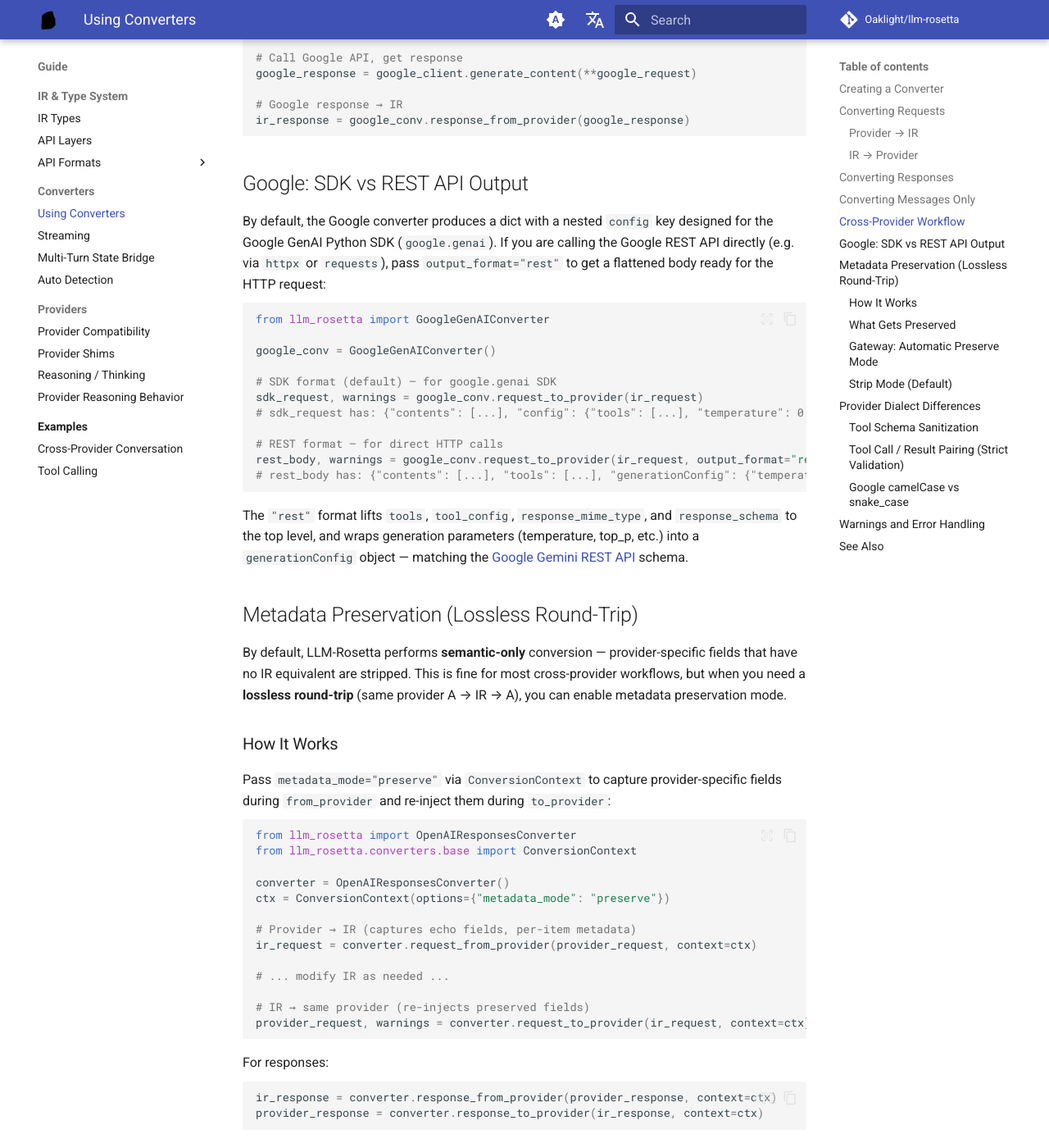
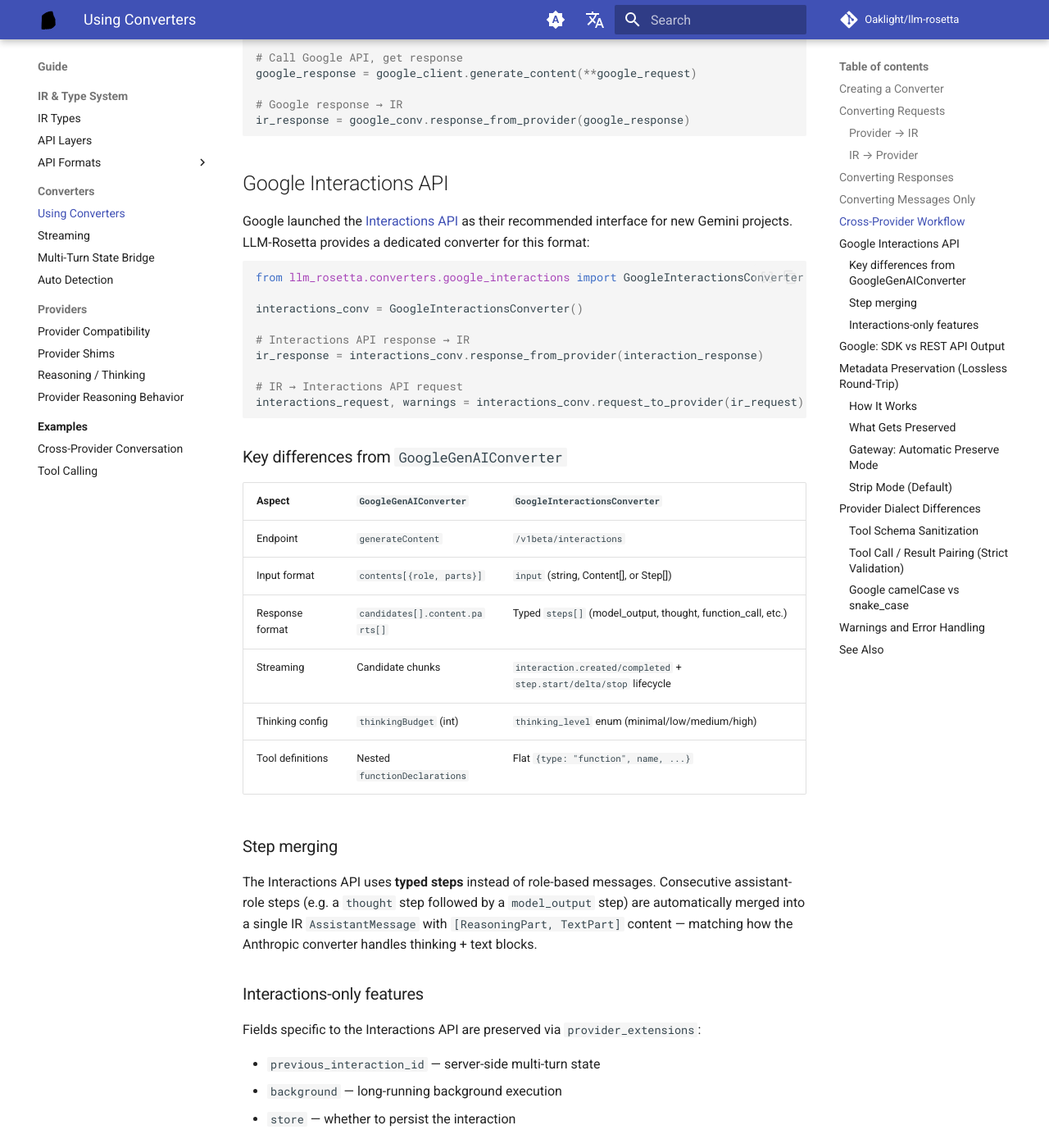
Before and after one commit to Oaklight/llm-rosetta, an MkDocs documentation site: the page built from docs/guide/converters.md, in a window 1280 px wide and 1400 px high, scrolled down 1376 px. Shown: the whole window at 82% size. Built offline with MkDocs 1.6.1 and Material for MkDocs 9.7.7, drawn with Linux system fonts in a browser that asks for light colours; comment, search, counter and statistics services are not loaded.

Commit message:
docs: add Google Interactions API converter documentation
- Add changelog entry under [Unreleased] for the new converter
- Add Google Interactions API section to converters guide with
  usage examples, comparison table, step merging explanation,
  and Interactions-only features

````diff
--- a/docs/guide/converters.md
+++ b/docs/guide/converters.md
@@ -67,6 +67,45 @@
 # Google response → IR
 ir_response = google_conv.response_from_provider(google_response)
 ```
+
+## Google Interactions API
+
+Google launched the [Interactions API](https://ai.google.dev/gemini-api/docs/interactions) as their recommended interface for new Gemini projects. LLM-Rosetta provides a dedicated converter for this format:
+
+```python
+from llm_rosetta.converters.google_interactions import GoogleInteractionsConverter
+
+interactions_conv = GoogleInteractionsConverter()
+
+# Interactions API response → IR
+ir_response = interactions_conv.response_from_provider(interaction_response)
+
+# IR → Interactions API request
+interactions_request, warnings = interactions_conv.request_to_provider(ir_request)
+```
+
+### Key differences from `GoogleGenAIConverter`
+
+| Aspect | `GoogleGenAIConverter` | `GoogleInteractionsConverter` |
+|--------|----------------------|------------------------------|
+| Endpoint | `generateContent` | `/v1beta/interactions` |
+| Input format | `contents[{role, parts}]` | `input` (string, Content[], or Step[]) |
+| Response format | `candidates[].content.parts[]` | Typed `steps[]` (model_output, thought, function_call, etc.) |
+| Streaming | Candidate chunks | `interaction.created/completed` + `step.start/delta/stop` lifecycle |
+| Thinking config | `thinkingBudget` (int) | `thinking_level` enum (minimal/low/medium/high) |
+| Tool definitions | Nested `functionDeclarations` | Flat `{type: "function", name, ...}` |
+
+### Step merging
+
+The Interactions API uses **typed steps** instead of role-based messages. Consecutive assistant-role steps (e.g. a `thought` step followed by a `model_output` step) are automatically merged into a single IR `AssistantMessage` with `[ReasoningPart, TextPart]` content — matching how the Anthropic converter handles thinking + text blocks.
+
+### Interactions-only features
+
+Fields specific to the Interactions API are preserved via `provider_extensions`:
+
+- `previous_interaction_id` — server-side multi-turn state
+- `background` — long-running background execution
+- `store` — whether to persist the interaction
 
 ## Google: SDK vs REST API Output
 
````
Also changed, not shown: docs/changelog.md (+4 -0 lines).
